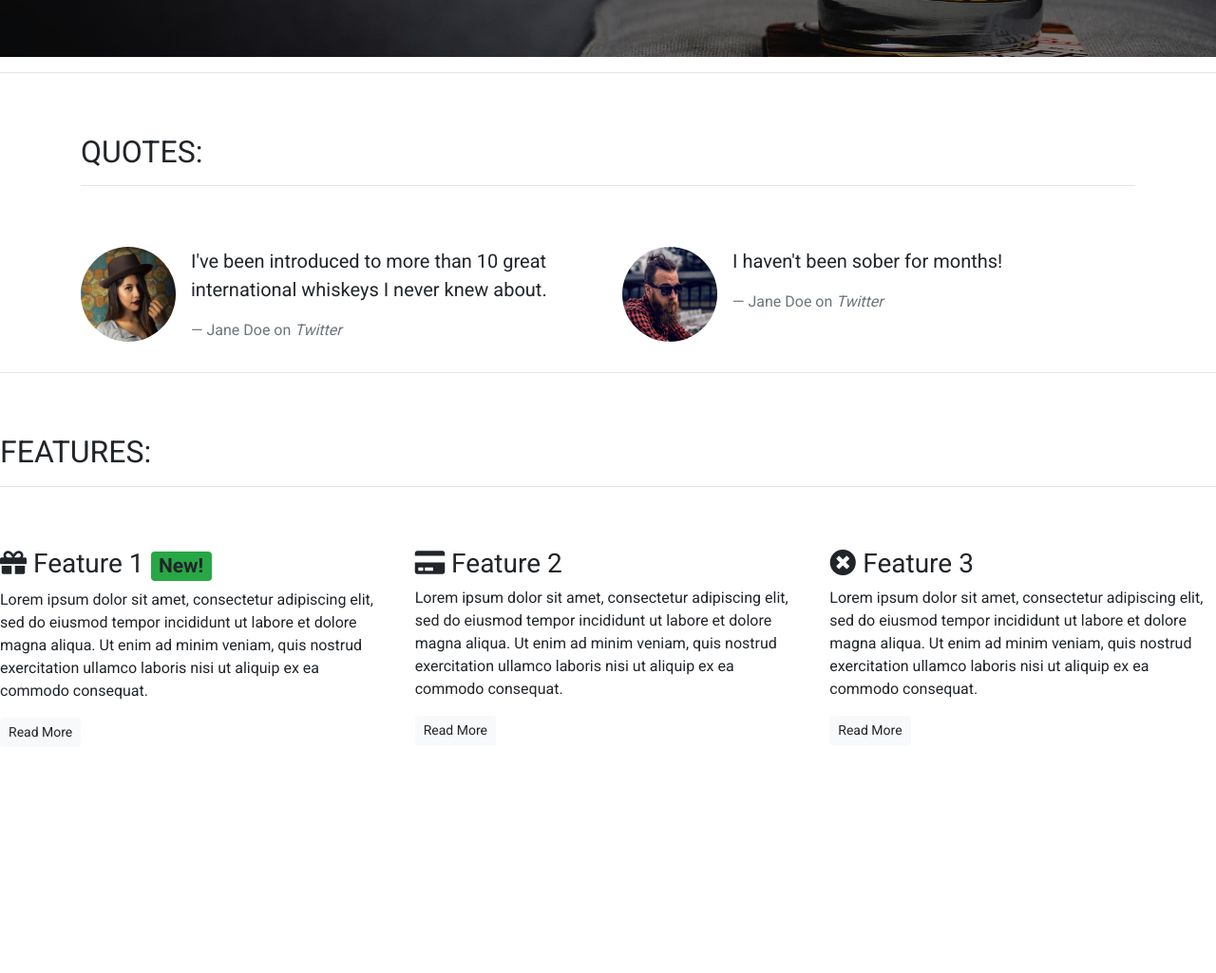
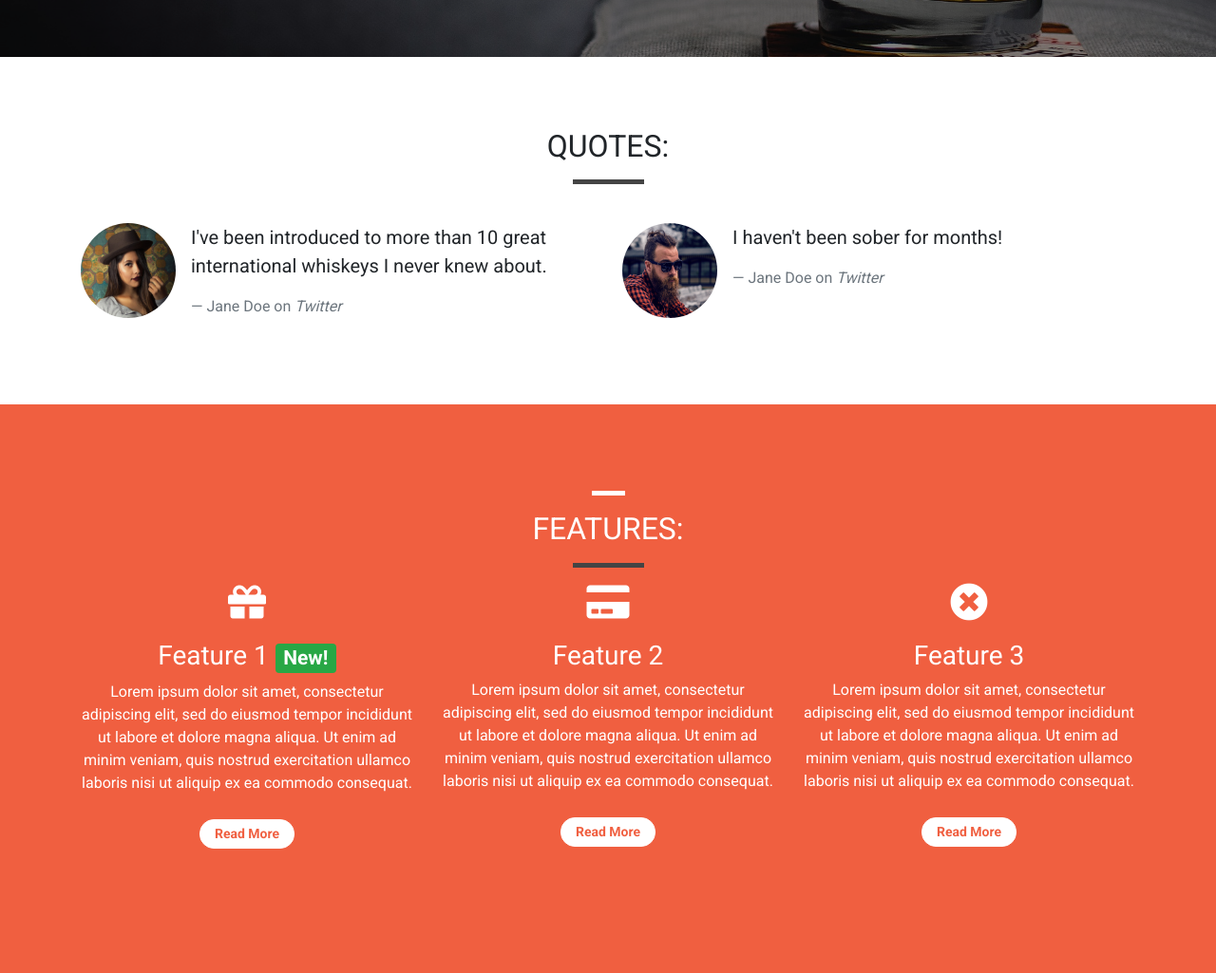
Before and after one commit to Deepak9912/Whisket-drop, a plain HTML site: page index.html in a window 1280 px wide. Shown: the part 740-1765 px from the top of the page at 95% size. Before the commit the page ends 1543 px from the top, so only its background shows below. Drawn offline with nearby package versions, Linux system fonts and the light colour scheme.

Commit message:
style buttons

```diff
--- a/assets/css/style.css
+++ b/assets/css/style.css
@@ -2,7 +2,12 @@ body {
     font-family: 'Roboto', sans-serif;
 }
 
-.alert-container {}
+.container-wrapper {}
+
+.container-wrapper--red {
+    background-color: #f05f40;
+    color: #fff;
+}
 
 /*navbar*/
 .navalert-container {
@@ -47,6 +52,7 @@ body {
     width: 75px;
     height: 5px;
     border: 0;
+    background-color: #444;
 }
 
 .block-divider--orange {
@@ -55,6 +61,10 @@ body {
 
 .block-divider--short {
     width: 35px;
+}
+
+.block-divider--white {
+    background-color: #fff;
 }
 
 .callout-container {
@@ -87,13 +97,17 @@ body {
     color: #d0d0d0;
 }
 
+.content-container {
+    padding-top: 75px;
+    padding-bottom: 75px;
+}
 
 .alert-container .col-12 {
     padding-left: 0;
     padding-right: 0;
 }
 
-.site-wide-alert{
+.site-wide-alert {
     border-radius: 0;
     margin-bottom: 0;
     padding: 5px 15px;
@@ -125,3 +139,40 @@ body {
     background-color: #df4929;
     border-color: #f05f40;
 }
+
+/*page headers*/
+
+.page-header {
+    margin-bottom: 0;
+    border-bottom: 0;
+    text-align: center;
+}
+
+.page-header h2 {
+    margin-top: 0;
+}
+
+.quotes .page-header {
+    margin-bottom: 25px;
+}
+
+.features {
+    text-align: center;
+    margin-bottom: 40px;
+}
+
+.features i {
+    margin-bottom: 20px;
+    line-height: 40px;
+    font-size: 40px;
+}
+
+.features .btn {
+    background-color: white;
+    border-color: white;
+    border-radius: 15px;
+    min-width: 100px;
+    font-weight: bold;
+    margin-top: 10px;
+    color: #f05f40;
+}
--- a/index.html
+++ b/index.html
@@ -19,7 +19,8 @@
             <div class="row d-none d-sm-block">
                 <div class="col-12">
                     <div class="site-wide-alert alert alert-warning">
-                        <strong>Sale Now On!</strong> We've got a sale on. Get a 12-month subscription for the price of 6! <a href="">See here for details!</a>
+                        <strong>Sale Now On!</strong> We've got a sale on. Get a 12-month subscription for the price of
+                        6! <a href="">See here for details!</a>
                     </div>
                 </div>
             </div>
@@ -75,15 +76,14 @@
         </div>
     </div>
     <!--callout finish-->
-    <hr>
-
     <!--Quotes-->
-    <div class="container quotes-container">
+    <div class="container-wrapper">
+        <div class="container quotes-container content-container">
             <section class="quotes">
                 <div class="row">
-                <div class="col-12 my-5">
+                    <div class="col-12 page-header">
                         <h2 class="text-uppercase">Quotes:</h2>
-                    <hr />
+                        <hr class="block-divider">
                     </div>
                 </div>
                 <div class="row">
@@ -95,7 +95,8 @@
                             </div>
                             <div class="media-body">
                                 <blockquote class="blockquote">
-                                <p>I've been introduced to more than 10 great international whiskeys I never knew about.
+                                    <p>I've been introduced to more than 10 great international whiskeys I never knew
+                                        about.
                                     </p>
                                     <footer class="blockquote-footer">Jane Doe on <cite title="Twitter">Twitter</cite>
                                     </footer>
@@ -120,24 +121,23 @@
                     </div>
                 </div>
         </div>
-
-
+    </div>
     <!--Quotes-->
-    <hr>
-
     <!--Features-->
-    <div class="features-container">
+    <div class="container-wrapper--red container-wrapper">
+        <div class="container features-container content-container">
             <section class="features">
+                <hr class="block-divider block-divider--short block-divider--white">
                 <div class="row">
-                <div class="col-12 my-5">
+                    <div class="col-12 page-header">
                         <h2 class="text-uppercase">Features:</h2>
-                    <hr />
+                        <hr class="block-divider">
                     </div>
                 </div>
                 <div class="row">
                     <div class="col-12 col-md-6 col-lg-4">
                         <div class="feature">
-                        <h3><i class="fas fa-gift d-none d-sm-inline"></i> Feature 1 <span
+                            <h3><i class="fas fa-gift d-none d-sm-block"></i> Feature 1 <span
                                     class="badge bg-success">New!</span></h3>
                             <p>Lorem ipsum dolor sit amet, consectetur adipiscing elit, sed do eiusmod tempor incididunt
                                 ut labore et dolore magna aliqua. Ut enim ad minim veniam, quis nostrud exercitation
@@ -147,7 +147,7 @@
                     </div>
                     <div class="col-12 col-md-6 col-lg-4">
                         <div class="feature">
-                        <h3><i class="fas fa-credit-card d-none d-sm-inline"></i> Feature 2</h3>
+                            <h3><i class="fas fa-credit-card d-none d-sm-block"></i> Feature 2</h3>
                             <p>Lorem ipsum dolor sit amet, consectetur adipiscing elit, sed do eiusmod tempor incididunt
                                 ut labore et dolore magna aliqua. Ut enim ad minim veniam, quis nostrud exercitation
                                 ullamco laboris nisi ut aliquip ex ea commodo consequat.</p>
@@ -156,11 +156,12 @@
                     </div>
                     <div class="col-12 d-md-none d-lg-block col-lg-4">
                         <div class="feature">
-                        <h3><i class="fas fa-times-circle d-none d-sm-inline"></i> Feature 3</h3>
+                            <h3><i class="fas fa-times-circle d-none d-sm-block"></i> Feature 3</h3>
                             <p>Lorem ipsum dolor sit amet, consectetur adipiscing elit, sed do eiusmod tempor incididunt
                                 ut labore et dolore magna aliqua. Ut enim ad minim veniam, quis nostrud exercitation
                                 ullamco laboris nisi ut aliquip ex ea commodo consequat.</p>
                             <p><a class="btn btn-sm btn-light" href="">Read More</a></p>
+                        </div>
                     </div>
                 </div>
         </div>
```
Lines whose indentation alone changed are shown as unchanged.
